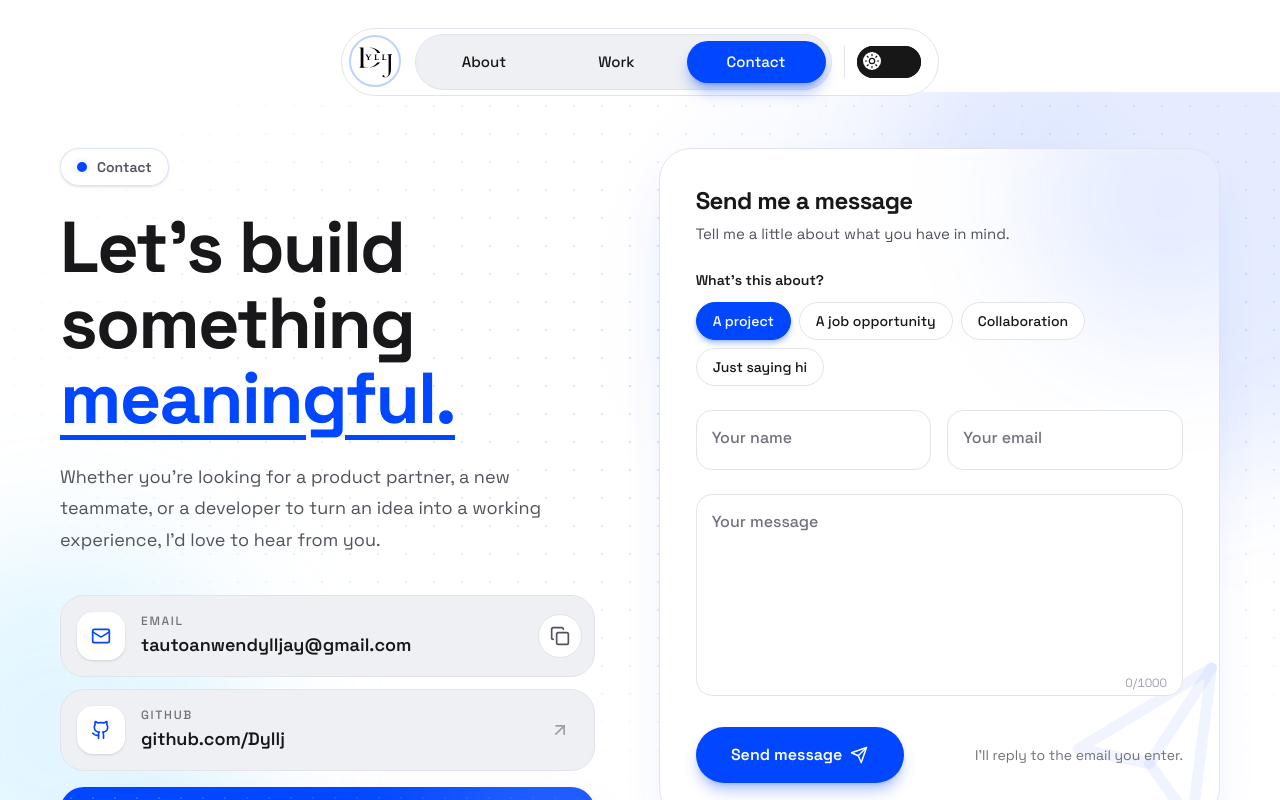
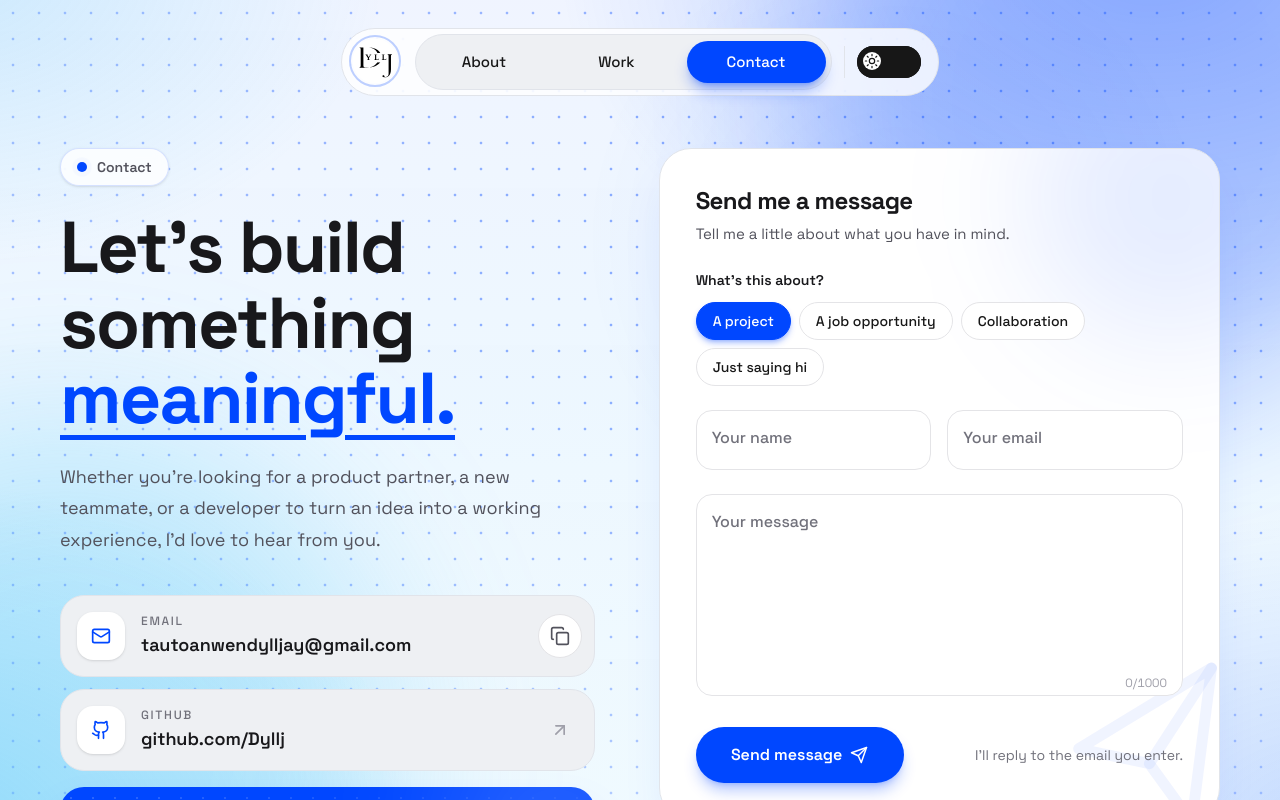
Before and after one commit to Dyllj/about_dyll, a Next.js app: page / in a window 1280 px wide. Both pictures are taken after a click on the button "Get in Touch". Shown: the top 800 px of the page. Built offline with nearby package versions, Linux system fonts and the light colour scheme; no server answers.

Commit message:
feat: enhance backdrop design and functionality; implement full-screen backdrops, add animated glows, and improve scroll behavior

```diff
--- a/app/components/footer/footer.tsx
+++ b/app/components/footer/footer.tsx
@@ -18,7 +18,7 @@ const socials = [
 
 export default function Footer() {
   return (
-    <footer className="mt-24 bg-surface-muted pb-7 pt-10">
+    <footer className="relative z-10 mt-24 bg-surface-muted pb-7 pt-10">
       <div className="mx-auto w-full max-w-290 px-5 sm:px-8 xl:px-0">
         <div className="flex flex-wrap items-center justify-between gap-6">
           <nav aria-label="Footer navigation">
--- a/app/components/header/Header.tsx
+++ b/app/components/header/Header.tsx
@@ -1,22 +1,22 @@
 "use client";
 
-import { useEffect, useRef, useState, type CSSProperties } from "react";
+import { useEffect, useState } from "react";
 import Logo from "../logo/logo";
 import PageNav from "../page_nav/page_nav";
 import TogglButton from "../toggle_button/toggle_button";
 
+// Dark shadow for depth + accent glow (--brand-glow is blue in light mode, yellow in dark mode)
+const SCROLLED_SHADOW =
+  "shadow-[0_14px_34px_-12px_rgba(11,11,11,0.35),0_8px_22px_-8px_color-mix(in_srgb,var(--brand-glow)_32%,transparent)]";
+
 export default function Header() {
   const [scrolled, setScrolled] = useState(false);
-  const progressRef = useRef<HTMLSpanElement>(null);
 
   useEffect(() => {
     let frame = 0;
 
     const update = () => {
       frame = 0;
-      const max = document.documentElement.scrollHeight - window.innerHeight;
-      const progress = max > 0 ? Math.min(window.scrollY / max, 1) : 0;
-      progressRef.current?.style.setProperty("--progress", progress.toFixed(3));
       setScrolled(window.scrollY > 24);
     };
 
@@ -38,24 +38,16 @@ export default function Header() {
     <header className="sticky top-3 z-50 px-3 py-3 sm:top-4 sm:px-8">
       {/* One floating "island" that groups logo, nav and theme toggle */}
       <div className="relative isolate mx-auto flex w-fit max-w-full items-center gap-1.5 p-1.5 sm:gap-3">
-        {/* Glass + progress live on their own layers so nothing that contains
-            the toggle has a blur/transform (its full-screen effect stays intact) */}
+        {/* The glass lives on its own layer so nothing that contains the toggle has a
+            blur/transform (its full-screen effect stays intact). Once the page is
+            scrolled it gets a two-part shadow: a dark drop shadow for depth, plus a
+            soft glow in the theme's accent colour so it stays visible in dark mode too. */}
         <div
           aria-hidden="true"
           className={`absolute inset-0 -z-10 rounded-full border border-theme-border bg-white/80 backdrop-blur-xl transition-shadow duration-300 ${
-            scrolled ? "shadow-[0_20px_40px_-20px_rgba(11,11,11,0.28)]" : ""
+            scrolled ? SCROLLED_SHADOW : ""
           }`}
         />
-        <span
-          aria-hidden="true"
-          className="pointer-events-none absolute inset-0 -z-10 overflow-hidden rounded-full"
-        >
-          <span
-            ref={progressRef}
-            style={{ "--progress": 0 } as CSSProperties}
-            className="absolute inset-x-0 bottom-0 h-0.75 origin-left scale-x-(--progress) bg-brand"
-          />
-        </span>
 
         {/* Logo badge */}
         <div className="grid size-12 shrink-0 place-items-center sm:size-14">
--- a/app/components/landing/Backdrop.tsx
+++ b/app/components/landing/Backdrop.tsx
@@ -1,10 +1,18 @@
-/** Decorative background: dot grid, soft colour blobs and a cursor spotlight. */
+/**
+ * Decorative background: a colour mesh, two slowly drifting glows, a dot grid and a
+ * cursor spotlight. The look (colours, dark mode, motion) lives in globals.css under
+ * "Backdrop" so it follows the theme automatically.
+ *
+ * It fills whatever positioned parent it is placed in. The About, Work and Contact
+ * views place it in a `fixed inset-0` layer so it covers the whole screen.
+ */
 export default function Backdrop() {
   return (
-    <div aria-hidden="true" className="pointer-events-none absolute inset-0">
-      <div className="absolute inset-0 bg-[radial-gradient(circle,#c9d6ff_1px,transparent_1px)] bg-size-[28px_28px] mask-[radial-gradient(ellipse_75%_65%_at_65%_40%,black,transparent)]" />
-      <div className="absolute -right-40 -top-40 size-136 rounded-full bg-brand/10 blur-3xl" />
-      <div className="absolute -bottom-32 -left-32 size-96 rounded-full bg-sky-300/20 blur-3xl" />
+    <div aria-hidden="true" className="pointer-events-none absolute inset-0 overflow-hidden">
+      <div className="backdrop-mesh absolute inset-0" />
+      <div className="backdrop-glow backdrop-glow-a" />
+      <div className="backdrop-glow backdrop-glow-b" />
+      <div className="backdrop-dots absolute inset-0" />
       {/* --mx / --my are set by LandingView on mouse move */}
       <div className="absolute inset-0 hidden [background:radial-gradient(520px_circle_at_var(--mx,70%)_var(--my,30%),var(--brand-spotlight),transparent_60%)] lg:block" />
     </div>
--- a/app/components/views/AboutView.tsx
+++ b/app/components/views/AboutView.tsx
@@ -9,8 +9,8 @@ import Backdrop from "../landing/Backdrop";
 
 const styles = {
   page: "relative isolate overflow-hidden",
-  // The same dot grid and soft blobs as the landing page, limited to the top
-  backdrop: "absolute inset-x-0 top-0 -z-10 h-176",
+  // Full-screen backdrop: fixed to the viewport so it never ends partway down a long page
+  backdrop: "fixed inset-0 -z-10",
   main: "relative mx-auto w-full max-w-[1160px] px-5 pb-8 pt-10 sm:px-8 sm:pt-14 xl:px-0",
 };
 
--- a/app/components/views/ContactView.tsx
+++ b/app/components/views/ContactView.tsx
@@ -9,8 +9,8 @@ import Backdrop from "../landing/Backdrop";
 
 const styles = {
   page: "relative isolate overflow-hidden",
-  // The same dot grid and soft blobs as the landing page, limited to the top
-  backdrop: "absolute inset-x-0 top-0 -z-10 h-176",
+  // Full-screen backdrop: fixed to the viewport so it never ends partway down a long page
+  backdrop: "fixed inset-0 -z-10",
   main: "relative mx-auto w-full max-w-[1160px] px-5 pb-8 pt-10 sm:px-8 sm:pt-14 xl:px-0",
   // Intro and channels on the left, form on the right
   grid: "grid items-start gap-14 lg:grid-cols-[minmax(0,1fr)_minmax(0,1.05fr)] lg:gap-16",
--- a/app/components/views/WorkView.tsx
+++ b/app/components/views/WorkView.tsx
@@ -10,8 +10,8 @@ import { useWorkBrowser } from "../work/useWorkBrowser";
 
 const styles = {
   page: "relative isolate overflow-hidden",
-  // The same dot grid and soft blobs as the landing page, limited to the top
-  backdrop: "absolute inset-x-0 top-0 -z-10 h-176",
+  // Full-screen backdrop: fixed to the viewport so it never ends partway down a long page
+  backdrop: "fixed inset-0 -z-10",
   main: "relative mx-auto w-full max-w-[1160px] px-5 pb-8 pt-10 sm:px-8 sm:pt-14 xl:px-0",
   // Featured card on the left, "More projects" on the right
   grid: "mt-10 grid items-start gap-6 lg:grid-cols-[minmax(0,1.5fr)_minmax(0,1fr)]",
--- a/app/globals.css
+++ b/app/globals.css
@@ -690,3 +690,102 @@ body {
     mask-image: none;
   }
 }
+/* ---------- Backdrop (landing, About, Work, Contact) ---------- */
+
+:root {
+  /* Second colour of the gradient, paired with --color-brand */
+  --backdrop-accent: #38bdf8;
+}
+
+:root[data-theme="dark"] {
+  --backdrop-accent: #f59e0b;
+}
+
+/* Colour wash that reaches all four corners plus a base tint, so no part of the
+   screen is ever plain white */
+.backdrop-mesh {
+  background:
+    radial-gradient(
+      60rem 42rem at 90% -6%,
+      color-mix(in srgb, var(--color-brand) 28%, transparent),
+      transparent 62%
+    ),
+    radial-gradient(
+      52rem 38rem at -6% 106%,
+      color-mix(in srgb, var(--backdrop-accent) 34%, transparent),
+      transparent 60%
+    ),
+    radial-gradient(
+      44rem 30rem at -4% -4%,
+      color-mix(in srgb, var(--backdrop-accent) 20%, transparent),
+      transparent 62%
+    ),
+    radial-gradient(
+      46rem 32rem at 104% 104%,
+      color-mix(in srgb, var(--color-brand) 18%, transparent),
+      transparent 62%
+    ),
+    linear-gradient(
+      180deg,
+      color-mix(in srgb, var(--color-brand) 6%, transparent),
+      color-mix(in srgb, var(--backdrop-accent) 8%, transparent)
+    );
+}
+
+/* Two blurred glows that drift very slowly so the background feels alive */
+.backdrop-glow {
+  position: absolute;
+  border-radius: 9999px;
+  filter: blur(70px);
+  will-change: transform;
+}
+
+.backdrop-glow-a {
+  top: -14rem;
+  right: -10rem;
+  width: 40rem;
+  height: 40rem;
+  background: color-mix(in srgb, var(--color-brand) 22%, transparent);
+  animation: backdrop-drift 22s ease-in-out infinite alternate;
+}
+
+.backdrop-glow-b {
+  bottom: -12rem;
+  left: -10rem;
+  width: 36rem;
+  height: 36rem;
+  background: color-mix(in srgb, var(--backdrop-accent) 26%, transparent);
+  animation: backdrop-drift 28s ease-in-out infinite alternate-reverse;
+}
+
+/* Dot grid across the whole screen. It is strongest around the upper right and only
+   eases off to about a third of that at the edges, so it never disappears. */
+.backdrop-dots {
+  background-image: radial-gradient(
+    circle,
+    color-mix(in srgb, var(--color-brand) 42%, transparent) 1.5px,
+    transparent 1.6px
+  );
+  background-size: 26px 26px;
+  -webkit-mask-image: radial-gradient(
+    ellipse 130% 110% at 66% 32%,
+    black 20%,
+    rgb(0 0 0 / 0.3) 100%
+  );
+  mask-image: radial-gradient(ellipse 130% 110% at 66% 32%, black 20%, rgb(0 0 0 / 0.3) 100%);
+}
+
+@keyframes backdrop-drift {
+  from {
+    transform: translate3d(0, 0, 0) scale(1);
+  }
+  to {
+    transform: translate3d(-4rem, 3rem, 0) scale(1.15);
+  }
+}
+
+@media (prefers-reduced-motion: reduce) {
+  .backdrop-glow {
+    animation: none;
+  }
+}
--- a/app/page.tsx
+++ b/app/page.tsx
@@ -37,7 +37,7 @@ export default function Home() {
   const [isCanvasMode, setIsCanvasMode] = useState(false);
 
   useEffect(() => {
-    const handleHashChange = () => {
+    const syncViewFromHash = () => {
       const isCanvas = hasValidCanvasHash();
       setIsCanvasMode(isCanvas);
       if (isCanvas) {
@@ -45,9 +45,24 @@ export default function Home() {
       }
     };
 
-    handleHashChange();
+    // Switching pages only changes the hash, so the browser keeps the old scroll
+    // position. Jump to the top of the new page instantly (not smoothly).
+    const handleHashChange = () => {
+      syncViewFromHash();
+      window.scrollTo({ top: 0, left: 0, behavior: "instant" });
+    };
+
+    // Stop the browser from restoring an old scroll position on back/forward,
+    // which would fight with the scroll-to-top above.
+    const previousRestoration = window.history.scrollRestoration;
+    window.history.scrollRestoration = "manual";
+
+    syncViewFromHash();
     window.addEventListener("hashchange", handleHashChange);
-    return () => window.removeEventListener("hashchange", handleHashChange);
+    return () => {
+      window.removeEventListener("hashchange", handleHashChange);
+      window.history.scrollRestoration = previousRestoration;
+    };
   }, []);
 
   const ViewComponent = canvasViewComponents[activeView];
```
